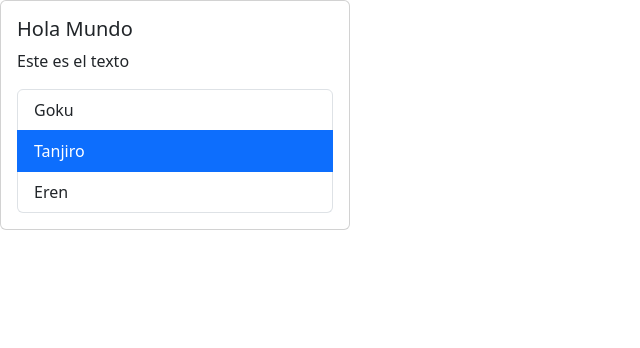
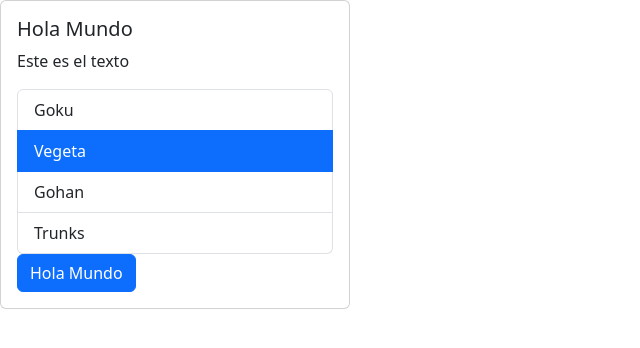
Before and after one commit to Omar870503/react-app, a React (Vite) app: page / in a window 1280 px wide. Shown: the top 348 px of the page, without its empty margins (0-640 px from the left). Built offline with nearby package versions, Linux system fonts and the light colour scheme.

Commit message:
Agregando cambios a carpeta components y archivo Button

```diff
--- a/src/App.tsx
+++ b/src/App.tsx
@@ -1,15 +1,22 @@
 import Card, { CardBody } from "./components/Card";
+import Button from "./components/Button";
 import List from "./components/List";
 
 function App() {
-  const list = ["Goku", "Tanjiro", "Eren"];
+  const list: string[] = ["Goku", "Vegeta", "Gohan", "Trunks"];
   const handleSelect = (elemento: string) => {
     console.log("Imprimiendo", elemento);
   };
+
+  const contenido = list.length !== 0 && (
+    <List data={list} onSelect={handleSelect}></List>
+  );
+
   return (
     <Card>
       <CardBody title="Hola Mundo" text="Este es el texto" />
-      <List data={list} onSelect={handleSelect}></List>
+      {contenido}
+      <Button>Hola Mundo</Button>
     </Card>
   );
 }
--- /dev/null
+++ b/src/components/Button.tsx
@@ -0,0 +1,15 @@
+import { ReactNode } from "react";
+
+type Props = {
+  children: ReactNode;
+};
+
+function Button({ children }: Props) {
+  return (
+    <button type="button" className="btn btn-primary">
+      {children}
+    </button>
+  );
+}
+
+export default Button;
```
